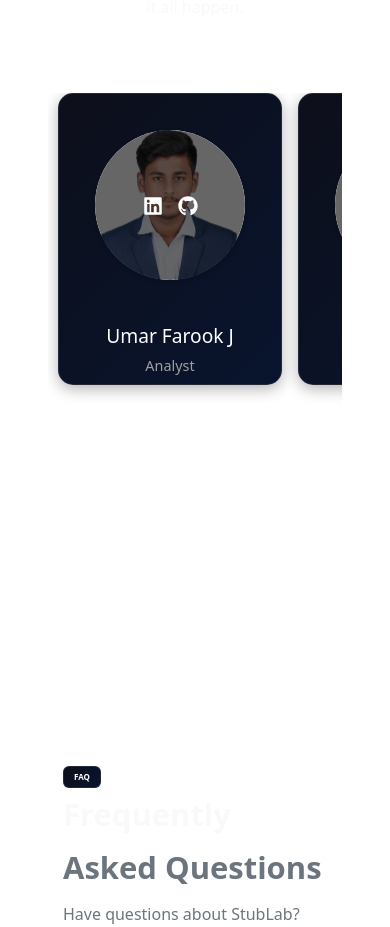
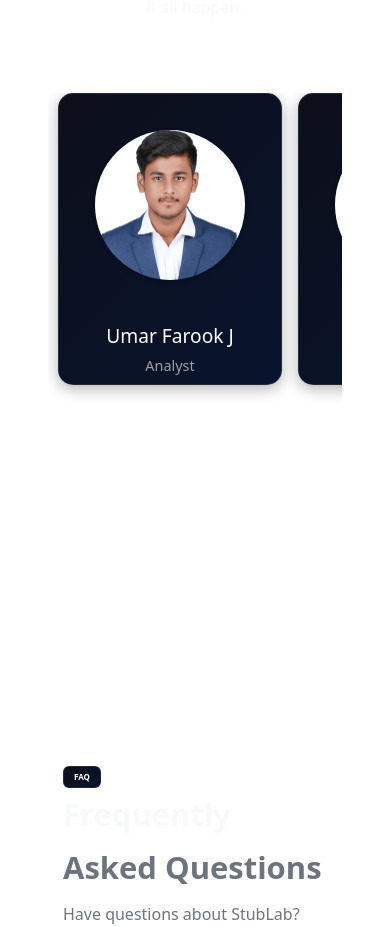
Before and after one commit to mentorbridgeindia/stublab-landingpage, a React (Create React App) app: page / in a window 390 px wide. Shown: the part 6620-7547 px from the top of the page. Built offline with nearby package versions, Linux system fonts and the light colour scheme.

Commit message:
Teammember sass file bug fix for hovering effect

```diff
--- a/src/modules/TeamMembers.scss
+++ b/src/modules/TeamMembers.scss
@@ -153,14 +153,22 @@ $head-card-border: 1px solid rgba(255, 255, 255, 0.1);
     }
 
     .social-icons {
-        opacity: 1 !important;
-        background-color: transparent;
-        position: relative;
-        top: auto;
-        left: auto;
-        display: flex;
+        opacity: 0;
+        transition: opacity 0.3s ease;
+        position: absolute;
+        width: 100%;
+        height: 100%;
+        top: 0;
+        left: 0;
+        background-color: rgba(0, 0, 0, 0.6);
+        align-items: center;
         justify-content: center;
         gap: 10px;
+        border-radius: 50%;
+    }
+
+    .team-image-container:hover .social-icons {
+        opacity: 1;
     }
 
     .social-icons a {
```
